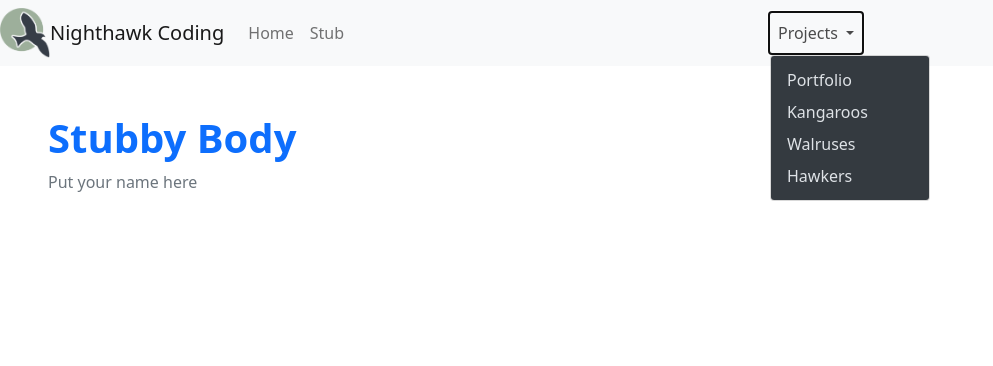
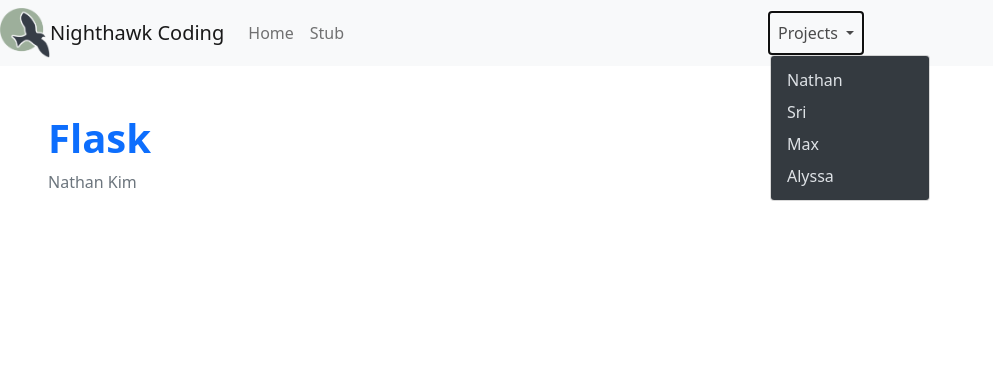
Before and after one commit to nsk1207/nsk1207_flask, a Flask app: page /stub/ in a window 1280 px wide, after a click on "Projects". Shown: the top 366 px of the page, without its empty margins (0-993 px from the left). Run offline with Flask 2, Linux system fonts and the light colour scheme.

Commit message:
update flask

```diff
--- a/templates/layouts/base.html
+++ b/templates/layouts/base.html
@@ -28,6 +28,10 @@ This HTML is setup as as a Jinja2 layout, coders use layouts for:
         position: static;
         z-index: 9999;
         }
+    .my-image {
+        height : auto !important;
+        width: 590px !important
+    }
     {% block style %}
     {% endblock %}
     </style>
--- a/templates/layouts/navbar.html
+++ b/templates/layouts/navbar.html
@@ -21,10 +21,10 @@ This HTML is setup as a fragment allowing it to be "included" by other HTML file
                     Projects
                 </a>
                 <ul class="dropdown-menu dropdown-menu-dark" aria-labelledby="navbarDarkDropdownMenuLink">
-                    <li><a class="dropdown-item" href={{ url_for('projects.portfolio') }}>Portfolio</a></li>
-                    <li><a class="dropdown-item" href={{ url_for('projects.kangaroos') }}>Kangaroos</a></li>
-                    <li><a class="dropdown-item" href={{ url_for('projects.walruses') }}>Walruses</a></li>
-                    <li><a class="dropdown-item" href={{ url_for('projects.hawkers') }}>Hawkers</a></li>
+                    <li><a class="dropdown-item" href={{ url_for('projects.portfolio') }}>Nathan</a></li>
+                    <li><a class="dropdown-item" href={{ url_for('projects.kangaroos') }}>Sri</a></li>
+                    <li><a class="dropdown-item" href={{ url_for('projects.walruses') }}>Max</a></li>
+                    <li><a class="dropdown-item" href={{ url_for('projects.hawkers') }}>Alyssa</a></li>
                 </ul>
             </li>
         </ul>
--- a/templates/stub.html
+++ b/templates/stub.html
@@ -8,8 +8,8 @@
 {% block body %}
     <!- Try building a new body here, bootstrap is a wise choice ->
     <div class="px-5 py-5 mx-auto">
-        <h1 class="text-primary"><strong>Stubby Body</strong></h1>
-        <p class="text-secondary">Put your name here</p>
+        <h1 class="text-primary"><strong>Flask</strong></h1>
+        <p class="text-secondary">Nathan Kim</p>
     </div>
 {% endblock %}
 
```
Also changed, not shown: templates/index.html (+9 -41 lines), static/assets/dnhs_logo.png (added).
